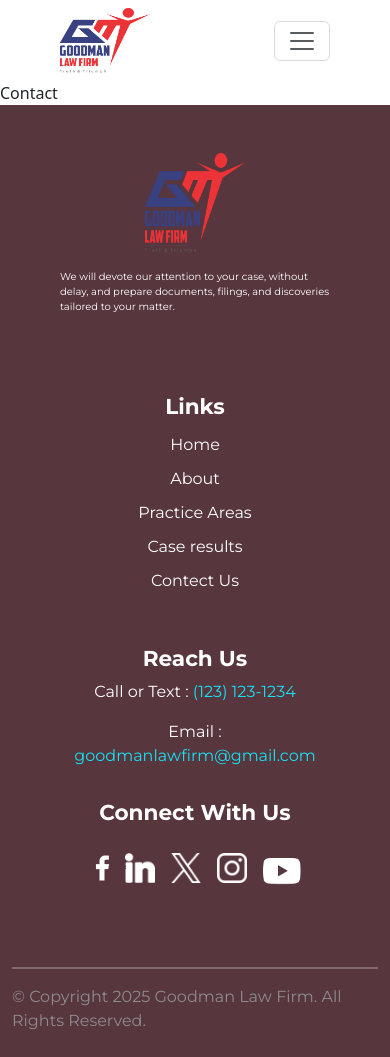
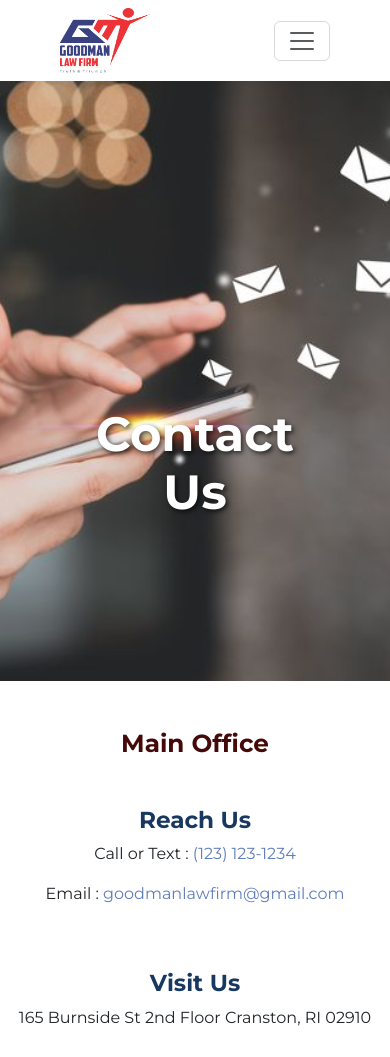
Before and after one commit to NaveenDanielRaj/gdman, a React (Vite) app: page /contactUs in a window 390 px wide. Shown: the top 1057 px of the page. Built offline with nearby package versions, Linux system fonts and the light colour scheme; grey boxes are pictures that could not be loaded.

Commit message:
feat : contact us

```diff
--- a/src/App.css
+++ b/src/App.css
@@ -265,6 +265,40 @@
 .practiceAreas a{
   color: black;
 }
+
+/*  */
+
+.contactUsBanner {
+  height: 600px;
+  width: 100%;
+  /* position: absolute; */
+  background-image: url("./assets/contactUsBanner.jpg");
+  background-size: cover;
+  background-repeat: no-repeat;
+  background-position: top;
+}
+
+
+.contactUs {
+  font-family: var( --primary-font);
+}
+
+.contactUs h2 {
+  color: #440908;
+  font-weight: bold
+}
+
+
+.contactUs h3 {
+  color: #183862;
+  font-weight: bold
+}
+
+.contact1 {
+  color: #607DBC;
+}
+
+
 /* footer */
 
 .footer {
--- a/src/components/contact.jsx
+++ b/src/components/contact.jsx
@@ -2,7 +2,88 @@
 
 const Contact = () => {
   return (
-    <div>Contact</div>
+    <>
+      <div className="contactUsBanner">
+        <div className="overlay">
+          <h2>Contact Us</h2>
+        </div>
+      </div>
+
+      <div className="container-sm contactUs py-3">
+
+
+        <div className="py-2 row align-items-center justify-content-between">
+          <h2 className="text-center py-4">Main Office</h2>
+            <div className="col-12 col-md-7 order-1">
+              <iframe className=" border border-dark border-3" width="100%"  title='googleMap' height="400"  scrolling="no"  src="https://maps.google.com/maps?width=100%25&amp;height=400&amp;hl=en&amp;q=The%20Estate%20Building%20,%208th%20Floor,%20Duckenson%20Road%20Bangalore%20,%20Karnataka%20,%20560042%20,%20India+(Cloud%20Arsitek)&amp;t=&amp;z=14&amp;ie=UTF8&amp;iwloc=B&amp;output=embed">
+                  {/* <a href="https://www.gps.ie/">gps vehicle tracker</a> */}
+              </iframe>
+            </div>
+            <div className="col-12 col-md-4 py-3 order-md-1">
+                <div className="text-center text-md-start">
+                    <h3 className="py-md-2">Reach Us</h3>
+                    <p>Call or Text : <span className='contact1'>(123) 123-1234</span></p>
+                    <p >Email : <span className='contact1'>goodmanlawfirm@gmail.com</span></p>
+                    <br></br>
+                    <br></br>
+                    <h3 className="py-md-2">Visit Us</h3>
+                    <p>165 Burnside St 2nd Floor Cranston, RI 02910</p>
+                </div>
+            </div>
+
+        </div>
+
+        <hr className='border border-1 border-danger-subtle my-1'></hr>
+
+        <div className="py-2 row align-items-center justify-content-between">
+            <h2 className="text-center py-4">Branch Office 1</h2>
+            <div className="col-12 col-md-7 order-1">
+              <iframe className=" border border-dark border-3" width="100%"  title='googleMap' height="400"  scrolling="no"  src="https://maps.google.com/maps?width=100%25&amp;height=400&amp;hl=en&amp;q=The%20Estate%20Building%20,%208th%20Floor,%20Duckenson%20Road%20Bangalore%20,%20Karnataka%20,%20560042%20,%20India+(Cloud%20Arsitek)&amp;t=&amp;z=14&amp;ie=UTF8&amp;iwloc=B&amp;output=embed">
+                  {/* <a href="https://www.gps.ie/">gps vehicle tracker</a> */}
+              </iframe>
+            </div>
+            <div className="col-12 col-md-4 py-3">
+                <div className="text-center text-md-start">
+                    <h3 className="py-md-2">Reach Us</h3>
+                    <p>Call or Text : <span className='contact1'>(123) 123-1234</span></p>
+                    <p >Email : <span className='contact1'>goodmanlawfirm@gmail.com</span></p>
+                    <br></br>
+                    <br></br>
+                    <h3 className="py-md-2">Visit Us</h3>
+                    <p>165 Burnside St 2nd Floor Cranston, RI 02910</p>
+                </div>
+            </div>
+
+        </div>
+
+
+        <hr className='border border-1 border-danger-subtle my-1'></hr>
+
+        <div className="py-2 row align-items-center justify-content-between">
+          <h2 className="text-center py-4">Branch Office 2</h2>
+            <div className="col-12 col-md-7 order-1">
+              <iframe className=" border border-dark border-3" width="100%"  title='googleMap' height="400"  scrolling="no"  src="https://maps.google.com/maps?width=100%25&amp;height=400&amp;hl=en&amp;q=The%20Estate%20Building%20,%208th%20Floor,%20Duckenson%20Road%20Bangalore%20,%20Karnataka%20,%20560042%20,%20India+(Cloud%20Arsitek)&amp;t=&amp;z=14&amp;ie=UTF8&amp;iwloc=B&amp;output=embed">
+                  {/* <a href="https://www.gps.ie/">gps vehicle tracker</a> */}
+              </iframe>
+            </div>
+            <div className="col-12 col-md-4 py-3 order-md-1">
+                <div className="text-center text-md-start">
+                    <h3 className="py-md-2">Reach Us</h3>
+                    <p>Call or Text : <span className='contact1'>(123) 123-1234</span></p>
+                    <p >Email : <span className='contact1'>goodmanlawfirm@gmail.com</span></p>
+                    <br></br>
+                    <br></br>
+                    <h3 className="py-md-2">Visit Us</h3>
+                    <p>165 Burnside St 2nd Floor Cranston, RI 02910</p>
+                </div>
+            </div>
+
+        </div>
+
+        <hr className='border border-1 border-danger-subtle my-1'></hr>
+
+      </div>
+    </>
   )
 }
 
```
Also changed, not shown: src/assets/contactUsBanner.jpg (added).
